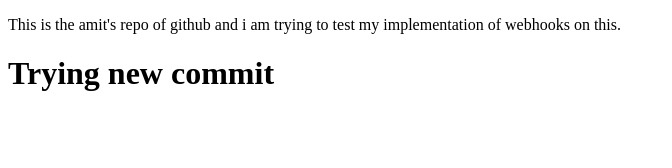
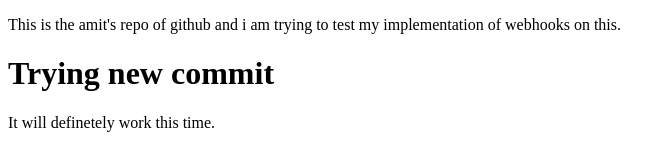
Before and after one commit to amitpal200918-code/internship-week-1-7018, a plain HTML site: page index.html in a window 1280 px wide. Shown: the whole page, without its empty margins (0-672 px from the left). Drawn offline with Linux system fonts and the light colour scheme.

Commit message:
new changes

```diff
--- a/index.html
+++ b/index.html
@@ -11,5 +11,7 @@
     <p>This is the amit's repo of github and i am trying to test my implementation of webhooks on this.</p>
 
     <h1>Trying new commit</h1>
+
+    <p>It will definetely work this time.</p>
 </body>
 </html>
```
